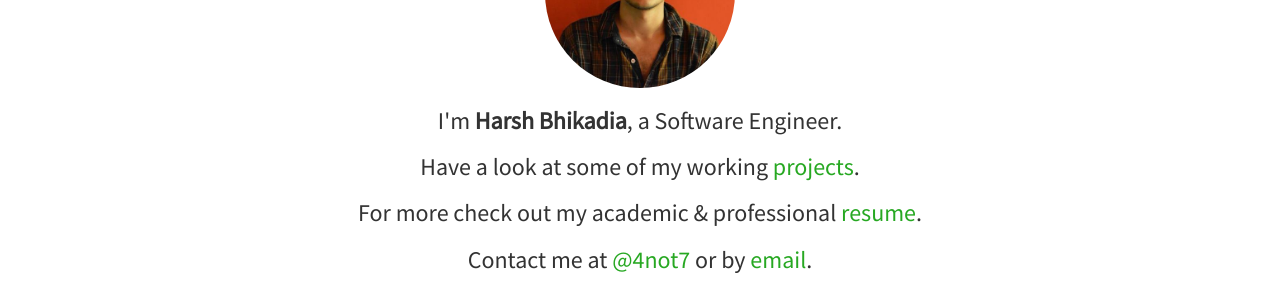
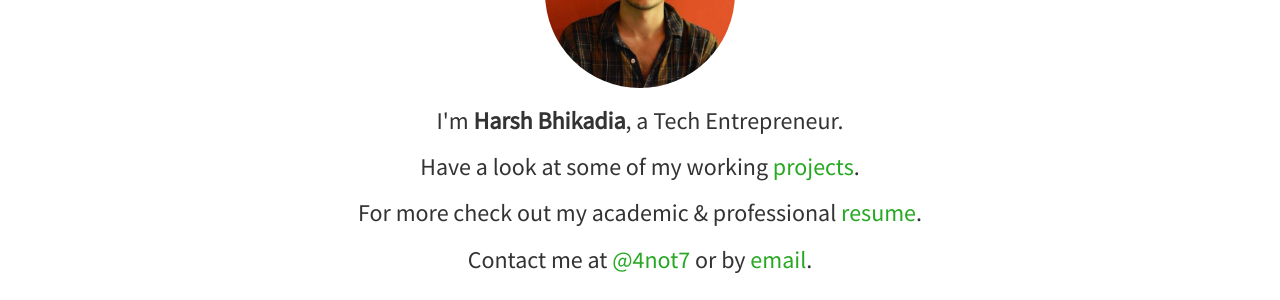
Before and after one commit to gauravsinghbisen/gauravsinghbisen.github.io, a Jekyll site: the page built from index.html, in a window 1280 px wide. Shown: the part 219-519 px from the top of the page. Built offline with Jekyll 4.4.1, drawn with Linux system fonts in a browser that asks for light colours; nearby versions of some CDN libraries; the list of posts is cut into pages by our own code.

Commit message:
from SE to Tech Tech Entrepreneur

```diff
--- a/index.html
+++ b/index.html
@@ -7,7 +7,7 @@ layout: home
 	  <div class="avatar">
 		<img class="img-circle" height=190 src="{{ site.baseurl }}/static/img/{{ site.avatar }}" alt="Responsive image">
 	  </div>
-	  <h3>I'm <strong>{{ site.author }}</strong>, a Software Engineer.</h3>
+	  <h3>I'm <strong>{{ site.author }}</strong>, a Tech Entrepreneur.</h3>
 	  <!-- <h3>I love all things computer science and maths.</h3> -->
 	  <h3>Have a look at some of my working <a href="{{ site.baseurl }}/projects.html"> projects</a>.</h3>
 	  <h3>For more check out my academic &amp; professional <a href="http://bhikadia.com/resume/">resume</a>.</h3>
```
